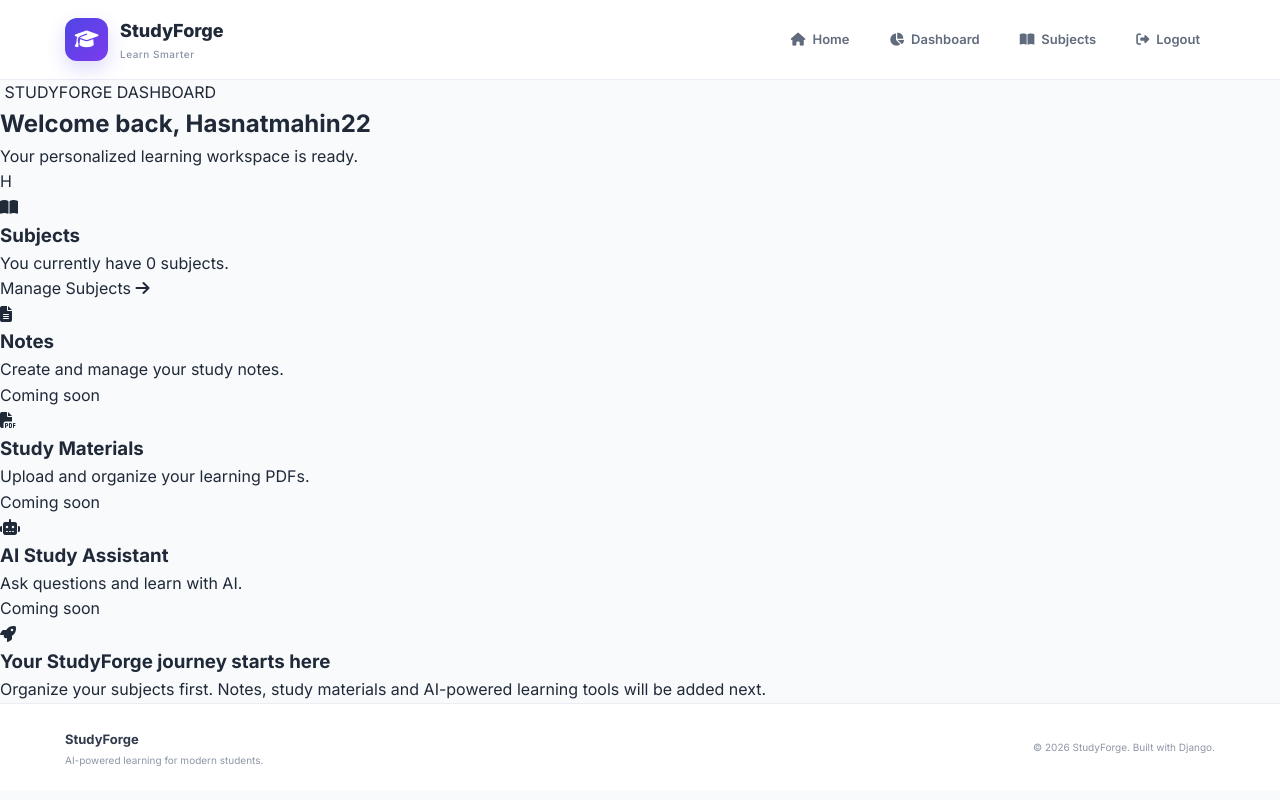
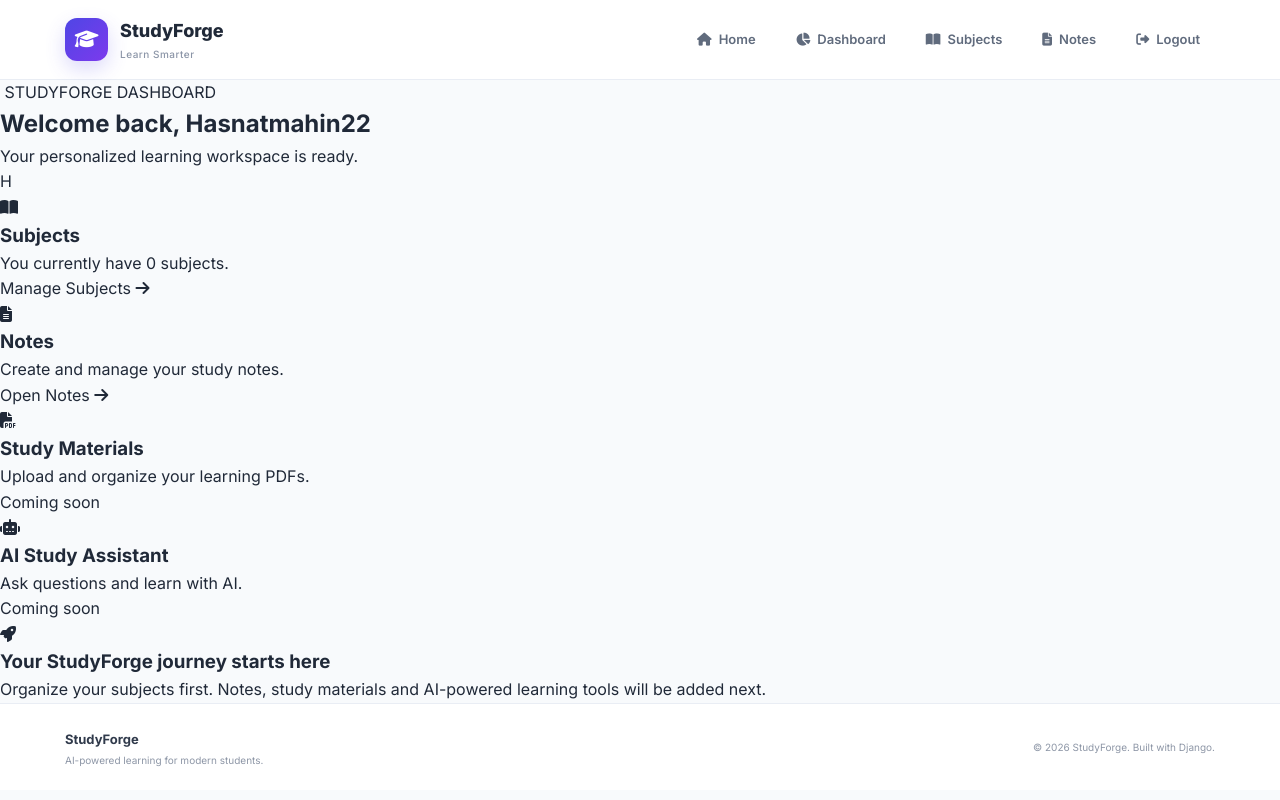
Before and after one commit to MAHIN206/StudyForge, a Django app: page /dashboard/ in a window 1280 px wide. Run offline with Django 5.2, Linux system fonts and the light colour scheme; a user stored in the database is signed in; data comes from the database, SQL or seed files in the repository.

Commit message:
create note button

```diff
--- a/accounts/templates/base.html
+++ b/accounts/templates/base.html
@@ -72,6 +72,7 @@
 
                     </a>
 
+
                     <a href="{% url 'subjects' %}" class="nav-link">
 
                         <i class="fa-solid fa-book-open"></i>
@@ -79,6 +80,16 @@
                         Subjects
 
                     </a>
+
+
+                    <a href="{% url 'notes' %}" class="nav-link">
+
+                        <i class="fa-solid fa-file-lines"></i>
+
+                        Notes
+
+                    </a>
+
 
                     <a href="{% url 'logout' %}" class="nav-link">
 
@@ -97,6 +108,7 @@
                         Login
 
                     </a>
+
 
                     <a href="{% url 'register' %}" class="nav-link register-nav">
 
--- a/accounts/templates/dashboard.html
+++ b/accounts/templates/dashboard.html
@@ -13,17 +13,27 @@
             <div>
 
                 <span class="dashboard-badge">
+
                     <i class="fa-solid fa-sparkles"></i>
+
                     STUDYFORGE DASHBOARD
+
                 </span>
 
+
                 <h1>
+
                     Welcome back,
+
                     {{ request.user.username }}
+
                 </h1>
 
+
                 <p>
+
                     Your personalized learning workspace is ready.
+
                 </p>
 
             </div>
@@ -32,7 +42,9 @@
             <div class="dashboard-user">
 
                 <div class="dashboard-avatar">
+
                     {{ request.user.username|first|upper }}
+
                 </div>
 
             </div>
@@ -46,20 +58,66 @@
             <a href="{% url 'subjects' %}" class="dashboard-card">
 
                 <div class="dashboard-card-icon">
+
                     <i class="fa-solid fa-book-open"></i>
+
                 </div>
 
-                <h3>Subjects</h3>
+
+                <h3>
+                    Subjects
+                </h3>
+
 
                 <p>
+
                     You currently have
+
                     {{ subject_count }}
+
                     subject{{ subject_count|pluralize }}.
+
                 </p>
 
+
                 <span class="dashboard-action">
+
                     Manage Subjects
+
                     <i class="fa-solid fa-arrow-right"></i>
+
+                </span>
+
+            </a>
+
+
+            <a href="{% url 'notes' %}" class="dashboard-card">
+
+                <div class="dashboard-card-icon">
+
+                    <i class="fa-solid fa-file-lines"></i>
+
+                </div>
+
+
+                <h3>
+                    Notes
+                </h3>
+
+
+                <p>
+
+                    Create and manage your study notes.
+
+                </p>
+
+
+                <span class="dashboard-action">
+
+                    Open Notes
+
+                    <i class="fa-solid fa-arrow-right"></i>
+
                 </span>
 
             </a>
@@ -68,17 +126,28 @@
             <div class="dashboard-card">
 
                 <div class="dashboard-card-icon">
-                    <i class="fa-solid fa-file-lines"></i>
+
+                    <i class="fa-solid fa-file-pdf"></i>
+
                 </div>
 
-                <h3>Notes</h3>
+
+                <h3>
+                    Study Materials
+                </h3>
+
 
                 <p>
-                    Create and manage your study notes.
+
+                    Upload and organize your learning PDFs.
+
                 </p>
 
+
                 <span class="dashboard-coming">
+
                     Coming soon
+
                 </span>
 
             </div>
@@ -87,36 +156,28 @@
             <div class="dashboard-card">
 
                 <div class="dashboard-card-icon">
-                    <i class="fa-solid fa-file-pdf"></i>
+
+                    <i class="fa-solid fa-robot"></i>
+
                 </div>
 
-                <h3>Study Materials</h3>
+
+                <h3>
+                    AI Study Assistant
+                </h3>
+
 
                 <p>
-                    Upload and organize your learning PDFs.
+
+                    Ask questions and learn with AI.
+
                 </p>
 
-                <span class="dashboard-coming">
-                    Coming soon
-                </span>
-
-            </div>
-
-
-            <div class="dashboard-card">
-
-                <div class="dashboard-card-icon">
-                    <i class="fa-solid fa-robot"></i>
-                </div>
-
-                <h3>AI Study Assistant</h3>
-
-                <p>
-                    Ask questions and learn with AI.
-                </p>
 
                 <span class="dashboard-coming">
+
                     Coming soon
+
                 </span>
 
             </div>
@@ -128,19 +189,29 @@
         <div class="dashboard-progress">
 
             <div class="progress-icon">
+
                 <i class="fa-solid fa-rocket"></i>
+
             </div>
+
 
             <div>
 
                 <h3>
+
                     Your StudyForge journey starts here
+
                 </h3>
 
+
                 <p>
-                    Organize your subjects first. Notes,
-                    study materials and AI-powered learning
-                    tools will be added next.
+
+                    Organize your subjects first.
+
+                    Notes, study materials and AI-powered
+
+                    learning tools will be added next.
+
                 </p>
 
             </div>
```
